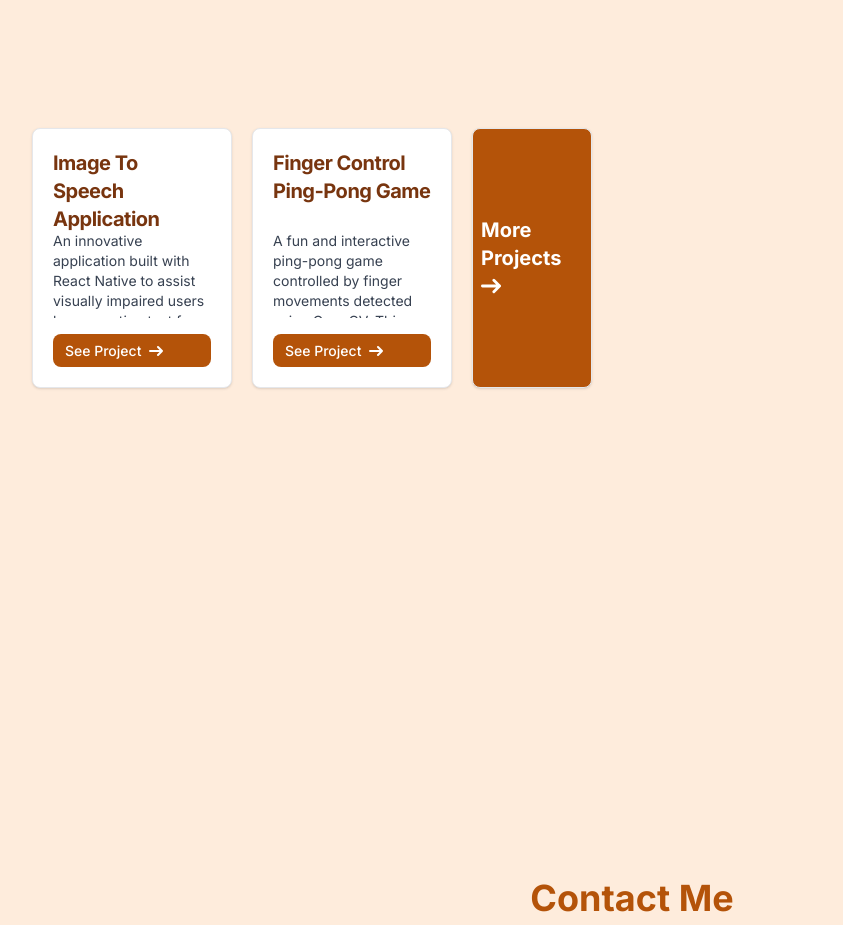
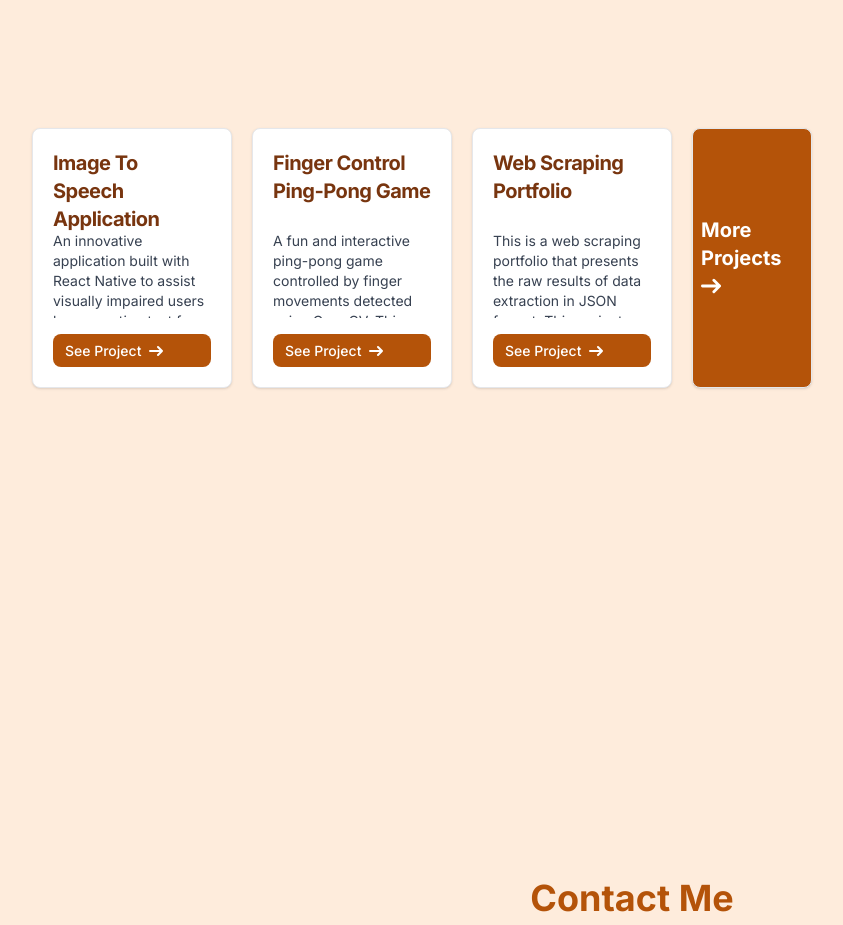
Before and after one commit to Drownie/portfolio_next, a Next.js app: page / in a window 1280 px wide. Shown: the part 1220-2145 px from the top of the page, without its empty margins (8-851 px from the left). Built offline with nearby package versions, Linux system fonts and the light colour scheme.

Commit message:
Add Web scrapping portfolio

```diff
--- a/src/components/projects.tsx
+++ b/src/components/projects.tsx
@@ -23,14 +23,8 @@ const Projects = () => {
         redirect_url: "https://github.com/Drownie/image-to-speech-app",
         tags: [
           "React Native",
-          "Accessibility",
-          "Text to Speech",
           "OCR",
-          "Voice Commands",
-          "Mobile Development",
-          "Assistive Technology",
-          "Expo",
-          "Visual Impairment"
+          "Mobile Development"
         ]
       },
       {
@@ -40,13 +34,19 @@ const Projects = () => {
         redirect_url: "https://github.com/Drownie/Finger-Control-Ping-Pong",
         tags: [
           "OpenCV",
-          "Computer Vision",
           "Python",
-          "Pygame",
-          "Game Development",
-          "Interactive Games",
-          "Gesture Control",
-          "Real-Time Processing"
+          "Game Development"
+        ]
+      },
+      {
+        id: 3,
+        title: 'Web Scraping Portfolio',
+        short_description: 'This is a web scraping portfolio that presents the raw results of data extraction in JSON format. This project highlights the effectiveness of web scraping techniques in gathering structured data from various sources on the web. Ideal for data enthusiasts and developers, this portfolio demonstrates the capability to automate data collection and provides a clear, organized presentation of the extracted information in JSON files.',
+        redirect_url: "https://github.com/Drownie/Web-Scraping-Portfolio",
+        tags: [
+          "Selenium",
+          "Python",
+          "Web Scraping"
         ]
       }
     ]);
```
